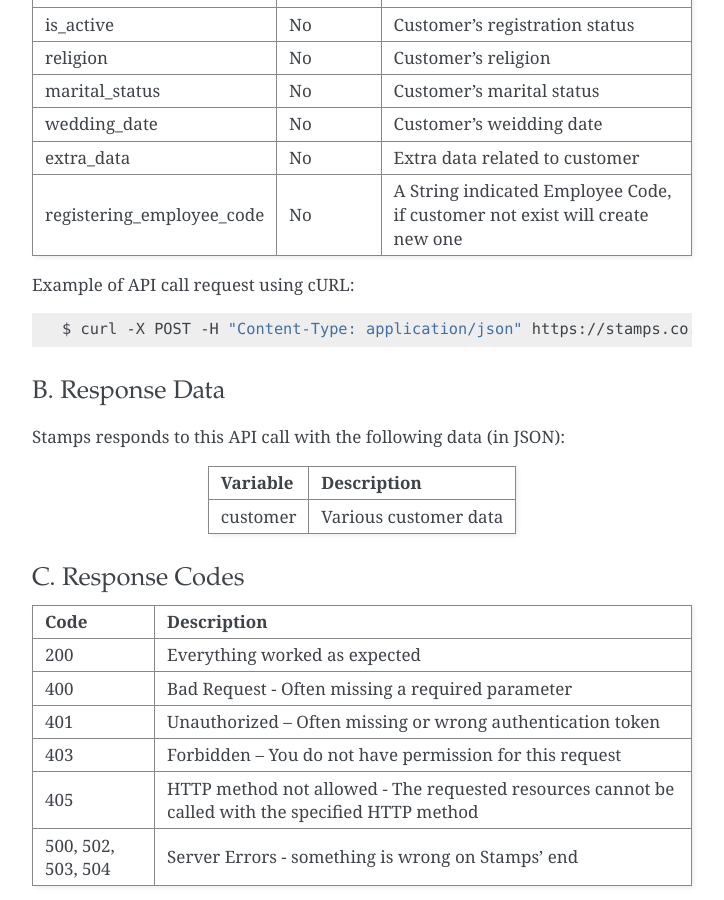
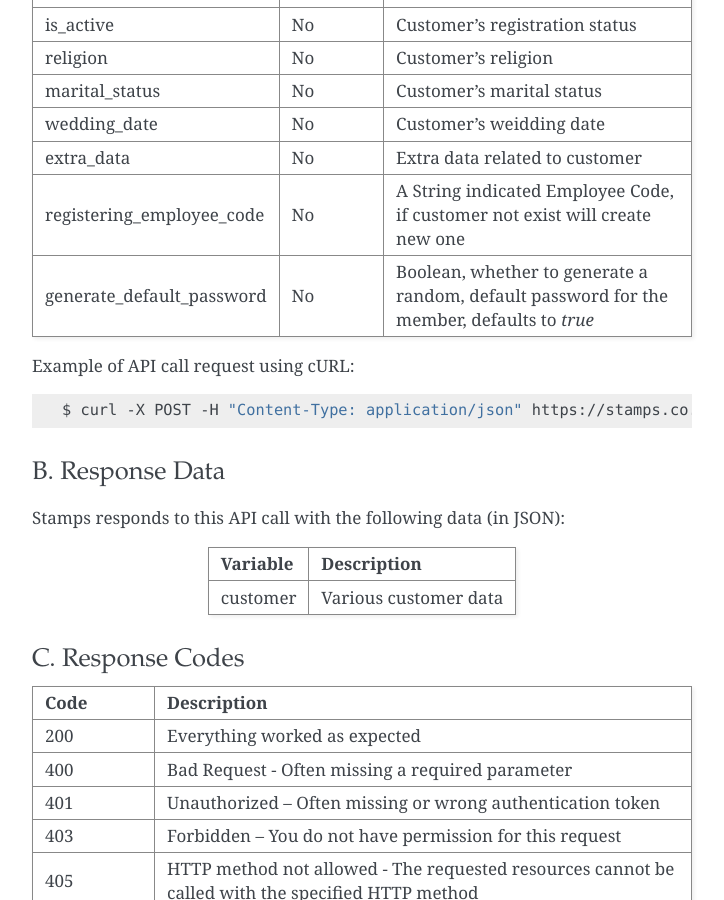
Before and after one commit to ui/stamps-api-docs, a Sphinx documentation site: the page built from source/customer_api.rst, in a window 1280 px wide and 900 px high, scrolled down 5944 px. Shown: the whole window, without its empty margins (388-1112 px from the left). Built offline with Sphinx 7.4.7, drawn with Linux system fonts in a browser that asks for light colours.

Commit message:
Add `generate_default_password` on member registration (#145)

```diff
--- a/source/customer_api.rst
+++ b/source/customer_api.rst
@@ -303,6 +303,7 @@ marital_status               No          Customer's marital status
 wedding_date                 No          Customer's weidding date
 extra_data                   No          Extra data related to customer
 registering_employee_code    No          A String indicated Employee Code, if customer not exist will create new one
+generate_default_password    No          Boolean, whether to generate a random, default password for the member, defaults to `true`
 ============================ =========== =========================
 
 Example of API call request using cURL:
```
